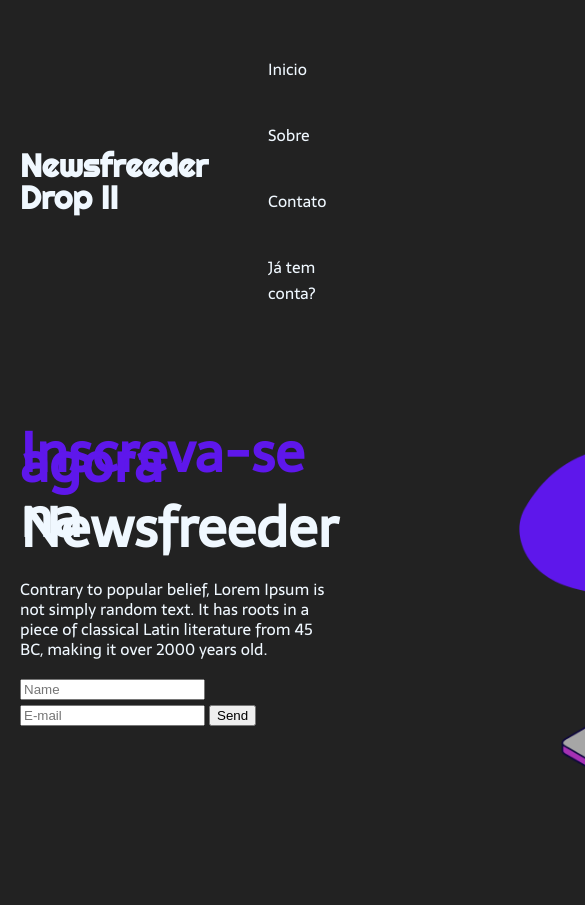
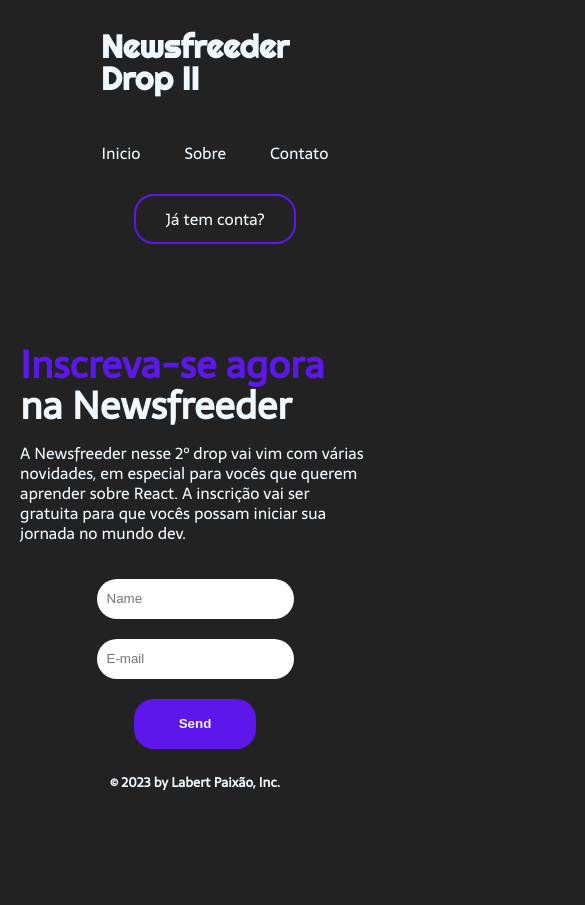
Before and after one commit to labertt/Landing-Page, a plain HTML site: page index.html in a window 390 px wide. Shown: the top 905 px of the page, 585 px wide, since content can reach past the window. After the commit the page ends 844 px from the top, so only its background shows below. Drawn offline with Linux system fonts and the light colour scheme.

Commit message:
update e adicionando o responsive

```diff
--- a/index.html
+++ b/index.html
@@ -6,6 +6,7 @@
     <meta name="viewport" content="width=device-width, initial-scale=1.0">
     <title>NEWSFREEDER - DROP II</title>
     <link rel="stylesheet" href="styles/style.css">
+    <link rel="stylesheet" href="styles/responsive.css">
 </head>
 <body>
 
@@ -19,7 +20,7 @@
             <a href=""><li>Inicio</li></a>
             <a href=""><li>Sobre</li></a>
             <a href=""><li>Contato</li></a>
-            <a href=""><li>Já tem conta?</li></a>
+            <a href="" class="conta-btn"><li>Já tem conta?</li></a>
         </ul>
     </header>
 
@@ -27,11 +28,11 @@
         <aside>
             <h2><span>Inscreva-se agora</span></h2>
             <h2>na Newsfreeder</h2>
-            <p>Contrary to popular belief, Lorem Ipsum is not simply random text. It has roots in a piece of classical Latin literature from 45 BC, making it over 2000 years old.</p>
+            <p>A Newsfreeder nesse 2º drop vai vim com várias novidades, em especial para vocês que querem aprender sobre  React. A inscrição vai ser gratuita para que vocês possam iniciar sua jornada no mundo dev.</p>
             <form action="">
                 <input type="text" placeholder="Name">
                 <input type="email" placeholder="E-mail">
-                <input type="submit" value="Send">
+                <input type="submit" value="Send" class="submit-btn">
             </form>
         </aside>
 
@@ -40,5 +41,9 @@
         </article>
     </main>
 
+    <footer>
+        <h5>© 2023 by Labert Paixão, Inc.</h5>
+    </footer>
+
 </body>
 </html>
--- /dev/null
+++ b/styles/responsive.css
@@ -0,0 +1,29 @@
+@media screen and (max-width: 760px) {
+    header{
+        flex-direction: column;
+    }
+
+    main {
+        flex-direction: column;
+    }
+
+    h2 {
+        font-size: 38px;
+    }
+
+    form {
+        margin: 0 auto;
+    }
+
+    input {
+        align-self: center;
+    }
+
+    img {
+        display: none;
+    }
+
+    ul{
+        text-align: center;
+    }
+}
--- a/styles/style.css
+++ b/styles/style.css
@@ -27,6 +27,17 @@ a {
 a:hover {
     color: #5E17EB;
     transition: 0.3s all;
+}
+
+.conta-btn {
+    border: 2px solid #5E17EB;
+    padding: 10px;
+    border-radius: 20px;
+}
+
+.conta-btn:hover {
+    background-color: #5E17EB;
+    color: aliceblue;
 }
 
 header {
@@ -63,3 +74,33 @@ article {
 img {
     width: 500px;
 }
+
+form {
+    display: flex;
+    flex-direction: column;
+    width: 70%;
+}
+
+.submit-btn {
+    width: 50%;
+    height: 50px;
+    background-color: #5E17EB;
+    color: aliceblue;
+    font-weight: bold;
+}
+
+.submit-btn:hover {
+    cursor: pointer;
+}
+
+input {
+    margin-top: 20px;
+    height: 20px;
+    padding: 10px;
+    border: none;
+    border-radius: 20px;
+}
+
+footer {
+    text-align: center;
+}
```
